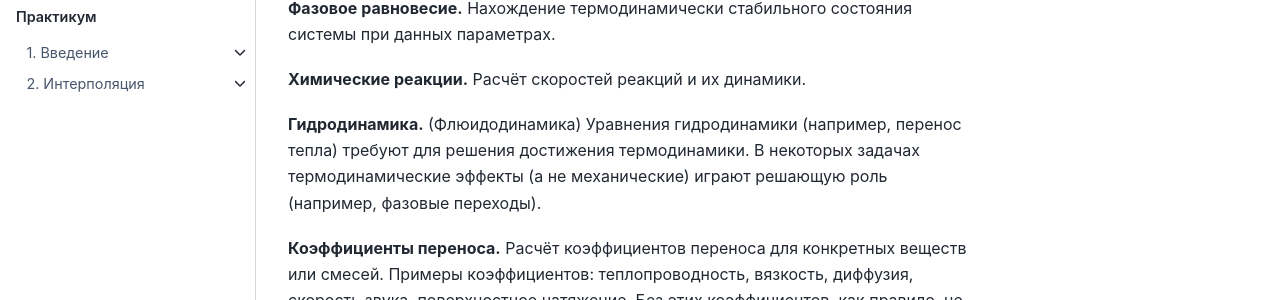
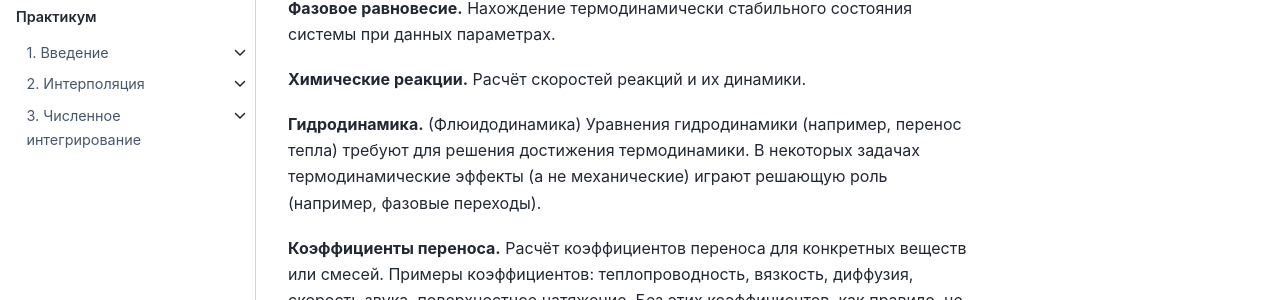
Before and after one commit to stepanzh/computational_thermodynamics, a Jupyter Book: the page built from book/index.md, in a window 1280 px wide. Shown: the part 256-556 px from the top of the page. Built offline with Jupyter Book 1.0.4 settings and Sphinx 7.4.7 and the Sphinx Book theme 1.1.4, drawn with Linux system fonts in a browser that asks for light colours; some of the changed lines change nothing that is shown.

Commit message:
upd _toc

```diff
--- a/book/_toc.yml
+++ b/book/_toc.yml
@@ -19,3 +19,9 @@ parts:
     - file: interpolation/pwlinear
     - file: interpolation/cubic_spline
     - file: interpolation/ex
+  - file: integration/index
+    sections:
+    - file: integration/newton_cotes
+    # - file: integration/gauss
+    # - file: integration/romberg
+    # - file: integration/adaptive
```
